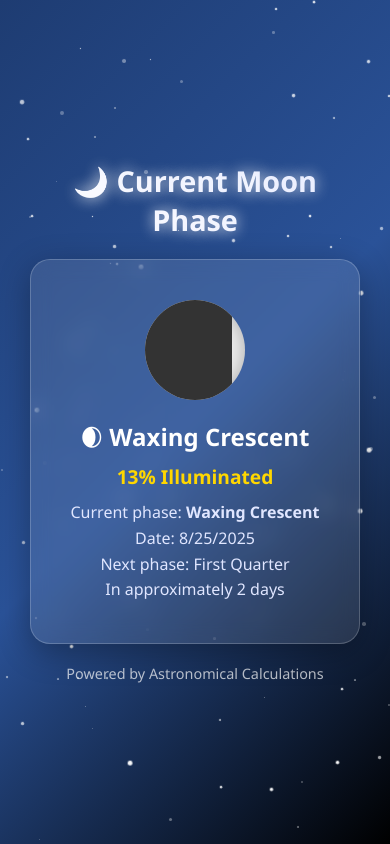
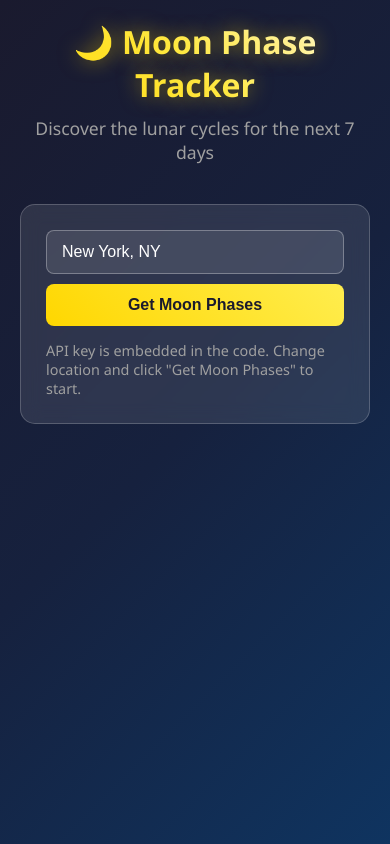
Before and after one commit to Sabari-Vijayan/moon-phase, a plain HTML site: page index.html in a window 390 px wide. Drawn offline with Linux system fonts and the light colour scheme.

Commit message:
Changes the whole architecture

```diff
--- a/index.html
+++ b/index.html
@@ -3,7 +3,7 @@
 <head>
     <meta charset="UTF-8">
     <meta name="viewport" content="width=device-width, initial-scale=1.0">
-    <title>🌙 Current Moon Phase</title>
+    <title>Moon Phase Tracker</title>
     <style>
         * {
             margin: 0;
@@ -13,338 +13,412 @@
 
         body {
             font-family: 'Segoe UI', Tahoma, Geneva, Verdana, sans-serif;
-            background: linear-gradient(135deg, #1e3c72 0%, #2a5298 50%, #000000 100%);
+            background: linear-gradient(135deg, #1a1a2e 0%, #16213e 50%, #0f3460 100%);
+            color: #f0f0f0;
             min-height: 100vh;
-            display: flex;
-            align-items: center;
-            justify-content: center;
-            color: white;
-            overflow-x: hidden;
+            padding: 20px;
         }
 
         .container {
-            text-align: center;
-            padding: 20px;
-            max-width: 500px;
-            width: 90%;
+            max-width: 1200px;
+            margin: 0 auto;
         }
 
-        .header {
-            font-size: 2.5rem;
-            margin-bottom: 30px;
-            text-shadow: 2px 2px 4px rgba(0, 0, 0, 0.5);
-            background: linear-gradient(45deg, #ffffff, #e0e6ff);
+        h1 {
+            text-align: center;
+            font-size: 3rem;
+            margin-bottom: 10px;
+            background: linear-gradient(45deg, #ffd700, #ffed4e, #fff);
             -webkit-background-clip: text;
             -webkit-text-fill-color: transparent;
             background-clip: text;
-            animation: glow 2s ease-in-out infinite alternate;
+            text-shadow: 0 0 20px rgba(255, 215, 0, 0.5);
         }
 
-        @keyframes glow {
-            from {
-                text-shadow: 0 0 10px rgba(255, 255, 255, 0.5);
-            }
-            to {
-                text-shadow: 0 0 20px rgba(255, 255, 255, 0.8), 0 0 30px rgba(255, 255, 255, 0.6);
-            }
+        .subtitle {
+            text-align: center;
+            color: #a0a0a0;
+            margin-bottom: 40px;
+            font-size: 1.1rem;
         }
 
-        .moon-card {
+        .api-setup {
             background: rgba(255, 255, 255, 0.1);
+            border-radius: 15px;
+            padding: 25px;
+            margin-bottom: 30px;
             backdrop-filter: blur(10px);
             border: 1px solid rgba(255, 255, 255, 0.2);
-            border-radius: 20px;
-            padding: 30px;
-            box-shadow: 0 8px 32px rgba(0, 0, 0, 0.3);
-            margin-bottom: 20px;
-            transition: transform 0.3s ease, box-shadow 0.3s ease;
         }
 
-        .moon-card:hover {
-            transform: translateY(-5px);
-            box-shadow: 0 12px 40px rgba(0, 0, 0, 0.4);
+        .api-input {
+            display: flex;
+            gap: 10px;
+            margin-bottom: 15px;
+            flex-wrap: wrap;
         }
 
-        .moon-display {
+        input {
+            flex: 1;
+            min-width: 200px;
+            padding: 12px 15px;
+            border: none;
+            border-radius: 8px;
+            background: rgba(255, 255, 255, 0.1);
+            color: white;
+            font-size: 16px;
+            border: 1px solid rgba(255, 255, 255, 0.3);
+        }
+
+        input::placeholder {
+            color: rgba(255, 255, 255, 0.6);
+        }
+
+        input:focus {
+            outline: none;
+            border-color: #ffd700;
+            box-shadow: 0 0 10px rgba(255, 215, 0, 0.3);
+        }
+
+        button {
+            padding: 12px 25px;
+            border: none;
+            border-radius: 8px;
+            background: linear-gradient(45deg, #ffd700, #ffed4e);
+            color: #1a1a2e;
+            font-weight: bold;
+            cursor: pointer;
+            transition: all 0.3s ease;
+            font-size: 16px;
+        }
+
+        button:hover {
+            transform: translateY(-2px);
+            box-shadow: 0 5px 15px rgba(255, 215, 0, 0.4);
+        }
+
+        button:disabled {
+            opacity: 0.6;
+            cursor: not-allowed;
+            transform: none;
+        }
+
+        .loading {
+            text-align: center;
+            padding: 40px;
+            font-size: 18px;
+            color: #ffd700;
+        }
+
+        .error {
+            background: rgba(255, 0, 0, 0.1);
+            border: 1px solid rgba(255, 0, 0, 0.3);
+            color: #ff6b6b;
+            padding: 15px;
+            border-radius: 8px;
             margin: 20px 0;
         }
 
-        .moon-phase-circle {
-            width: 150px;
-            height: 150px;
+        .moon-phases {
+            display: grid;
+            grid-template-columns: repeat(auto-fit, minmax(300px, 1fr));
+            gap: 20px;
+            margin-top: 30px;
+        }
+
+        .day-card {
+            background: rgba(255, 255, 255, 0.1);
+            border-radius: 15px;
+            padding: 25px;
+            text-align: center;
+            backdrop-filter: blur(10px);
+            border: 1px solid rgba(255, 255, 255, 0.2);
+            transition: all 0.3s ease;
+        }
+
+        .day-card:hover {
+            transform: translateY(-5px);
+            box-shadow: 0 10px 30px rgba(0, 0, 0, 0.3);
+            border-color: rgba(255, 215, 0, 0.5);
+        }
+
+        .day-card.current {
+            border: 2px solid #ffd700;
+            background: rgba(255, 215, 0, 0.1);
+        }
+
+        .date {
+            font-size: 1.1rem;
+            margin-bottom: 15px;
+            color: #ffd700;
+            font-weight: bold;
+        }
+
+        .moon-visual {
+            width: 120px;
+            height: 120px;
+            margin: 0 auto 20px;
+            position: relative;
             border-radius: 50%;
-            background: #f0f0f0;
-            margin: 20px auto;
-            position: relative;
-            box-shadow: inset 0 0 20px rgba(0, 0, 0, 0.3);
+            background: #2a2a2a;
+            box-shadow: inset 0 0 20px rgba(0, 0, 0, 0.5);
             overflow: hidden;
         }
 
-        .moon-phase-shadow {
+        .moon-illuminated {
+            position: absolute;
+            top: 0;
+            left: 0;
             width: 100%;
             height: 100%;
-            background: #333;
-            position: absolute;
-            top: 0;
+            background: linear-gradient(135deg, #f0f0f0, #d0d0d0);
+            border-radius: 50%;
             transition: all 0.5s ease;
         }
 
         .moon-info {
-            margin-top: 20px;
+            margin-top: 10px;
         }
 
-        .moon-name {
-            font-size: 1.5rem;
+        .phase-name {
+            font-size: 1.2rem;
             font-weight: bold;
             margin-bottom: 10px;
-            color: #ffffff;
+            color: #fff;
         }
 
-        .moon-details {
-            font-size: 1rem;
-            color: #e0e6ff;
-            line-height: 1.6;
+        .phase-details {
+            font-size: 0.9rem;
+            color: #a0a0a0;
+            line-height: 1.4;
         }
 
-        .illumination {
-            font-size: 1.2rem;
-            color: #ffd700;
-            font-weight: bold;
-            margin: 10px 0;
+        .sun-times {
+            display: flex;
+            justify-content: space-between;
+            margin-top: 15px;
+            padding-top: 15px;
+            border-top: 1px solid rgba(255, 255, 255, 0.2);
         }
 
-        .footer {
-            font-size: 0.9rem;
-            color: rgba(255, 255, 255, 0.7);
-            margin-top: 20px;
+        .sun-time {
+            text-align: center;
         }
 
-        .loading {
-            font-size: 1.2rem;
-            color: #e0e6ff;
-            animation: pulse 1.5s infinite;
+        .sun-time strong {
+            display: block;
+            color: #ffd700;
+            font-size: 0.9rem;
         }
 
-        @keyframes pulse {
-            0% { opacity: 0.5; }
-            50% { opacity: 1; }
-            100% { opacity: 0.5; }
-        }
-
-        /* Responsive Design */
         @media (max-width: 768px) {
-            .header {
+            h1 {
                 font-size: 2rem;
             }
 
-            .moon-card {
-                padding: 20px;
+            .api-input {
+                flex-direction: column;
             }
 
-            .moon-phase-circle {
-                width: 120px;
-                height: 120px;
+            .moon-phases {
+                grid-template-columns: 1fr;
             }
-
-            .container {
-                width: 95%;
-            }
-        }
-
-        @media (max-width: 480px) {
-            .header {
-                font-size: 1.8rem;
-                margin-bottom: 20px;
-            }
-
-            .moon-phase-circle {
-                width: 100px;
-                height: 100px;
-            }
-        }
-
-        /* Stars background animation */
-        .stars {
-            position: fixed;
-            top: 0;
-            left: 0;
-            width: 100%;
-            height: 100%;
-            pointer-events: none;
-            z-index: -1;
-        }
-
-        .star {
-            position: absolute;
-            background: white;
-            border-radius: 50%;
-            animation: twinkle 3s infinite;
-        }
-
-        @keyframes twinkle {
-            0%, 100% { opacity: 0.3; transform: scale(1); }
-            50% { opacity: 1; transform: scale(1.2); }
         }
     </style>
 </head>
 <body>
-    <div class="stars" id="stars"></div>
+    <div class="container">
+        <h1>🌙 Moon Phase Tracker</h1>
+        <p class="subtitle">Discover the lunar cycles for the next 7 days</p>
 
-    <div class="container">
-        <h1 class="header">🌙 Current Moon Phase</h1>
-
-        <div class="moon-card">
-            <div class="moon-display">
-                <div class="moon-phase-circle" id="moonCircle">
-                    <div class="moon-phase-shadow" id="moonShadow"></div>
-                </div>
-
-                <div class="moon-info">
-                    <div class="moon-name" id="moonName">Loading...</div>
-                    <div class="illumination" id="illumination">Calculating...</div>
-                    <div class="moon-details" id="moonDetails">
-                        <div class="loading">Fetching lunar data...</div>
-                    </div>
-                </div>
+        <div class="api-setup">
+            <div class="api-input">
+                <input type="text" id="location" placeholder="Enter location (e.g., New York, NY)" value="New York, NY" />
+                <button onclick="fetchMoonPhases()" id="fetchBtn">Get Moon Phases</button>
             </div>
+            <p style="font-size: 0.9rem; color: #a0a0a0; margin-top: 10px;">
+                API key is embedded in the code. Change location and click "Get Moon Phases" to start.
+            </p>
         </div>
 
-        <div class="footer">
-            Powered by Astronomical Calculations
+        <div id="loading" class="loading" style="display: none;">
+            🌙 Loading moon phase data...
         </div>
+
+        <div id="error" class="error" style="display: none;"></div>
+
+        <div id="moonPhases" class="moon-phases"></div>
     </div>
 
     <script>
-        // Create animated stars background
-        function createStars() {
-            const starsContainer = document.getElementById('stars');
-            const numberOfStars = 100;
+        function getMoonPhaseName(phase) {
+            if (phase === 0 || phase === 1) return "New Moon";
+            if (phase > 0 && phase < 0.25) return "Waxing Crescent";
+            if (phase === 0.25) return "First Quarter";
+            if (phase > 0.25 && phase < 0.5) return "Waxing Gibbous";
+            if (phase === 0.5) return "Full Moon";
+            if (phase > 0.5 && phase < 0.75) return "Waning Gibbous";
+            if (phase === 0.75) return "Last Quarter";
+            if (phase > 0.75 && phase < 1) return "Waning Crescent";
+            return "Unknown";
+        }
 
-            for (let i = 0; i < numberOfStars; i++) {
-                const star = document.createElement('div');
-                star.className = 'star';
-                star.style.left = Math.random() * 100 + '%';
-                star.style.top = Math.random() * 100 + '%';
-                star.style.width = Math.random() * 3 + 1 + 'px';
-                star.style.height = star.style.width;
-                star.style.animationDelay = Math.random() * 3 + 's';
-                starsContainer.appendChild(star);
+        function getMoonPhaseDescription(phase) {
+            if (phase === 0 || phase === 1) return "The moon is not visible from Earth";
+            if (phase > 0 && phase < 0.25) return "A thin crescent is visible";
+            if (phase === 0.25) return "Half of the moon is illuminated";
+            if (phase > 0.25 && phase < 0.5) return "More than half the moon is visible";
+            if (phase === 0.5) return "The moon is fully illuminated";
+            if (phase > 0.5 && phase < 0.75) return "The illuminated portion is decreasing";
+            if (phase === 0.75) return "Half of the moon is illuminated (waning)";
+            if (phase > 0.75 && phase < 1) return "A thin crescent is visible (waning)";
+            return "";
+        }
+
+        function createMoonVisual(phase) {
+            const illumination = phase * 100;
+            let clipPath;
+
+            if (phase === 0 || phase === 1) {
+                // New Moon - completely dark
+                clipPath = "circle(0%)";
+            } else if (phase < 0.5) {
+                // Waxing - illuminated from right
+                const percentage = phase * 200;
+                clipPath = `ellipse(${percentage}% 100% at ${100 - percentage}% 50%)`;
+            } else {
+                // Waning - illuminated from left
+                const percentage = (1 - phase) * 200;
+                clipPath = `ellipse(${percentage}% 100% at ${percentage}% 50%)`;
+            }
+
+            return clipPath;
+        }
+
+        function formatTime(timeString) {
+            const time = new Date(`2000-01-01T${timeString}`);
+            return time.toLocaleTimeString([], { hour: '2-digit', minute: '2-digit' });
+        }
+
+        function formatDate(dateString) {
+            const date = new Date(dateString);
+            const today = new Date();
+            const tomorrow = new Date(today);
+            tomorrow.setDate(tomorrow.getDate() + 1);
+
+            if (date.toDateString() === today.toDateString()) {
+                return "Today";
+            } else if (date.toDateString() === tomorrow.toDateString()) {
+                return "Tomorrow";
+            } else {
+                return date.toLocaleDateString([], {
+                    weekday: 'long',
+                    month: 'short',
+                    day: 'numeric'
+                });
             }
         }
 
-        // Moon phase calculation functions
-        function getMoonPhase(date = new Date()) {
-            // This is a simplified moon phase calculation
-            // For more accuracy, consider using a dedicated astronomy library
-            const year = date.getFullYear();
-            const month = date.getMonth() + 1;
-            const day = date.getDate();
+        // WARNING: This API key is visible to anyone who views the page source
+        const API_KEY = 'KVH3YCUEA3JV75L8GXNMSF2BX'; // Look I know this is not good but please let me pass this time, I currently dont have the time to fix this as I am having my exams this week!
 
-            // Calculate days since known new moon (Jan 6, 2000)
-            const knownNewMoon = new Date(2000, 0, 6);
-            const currentDate = new Date(year, month - 1, day);
-            const daysSinceNewMoon = (currentDate - knownNewMoon) / (1000 * 60 * 60 * 24);
+        async function fetchMoonPhases() {
+            const location = document.getElementById('location').value.trim();
 
-            // Moon cycle is approximately 29.53 days
-            const moonCycle = 29.53;
-            const phase = ((daysSinceNewMoon % moonCycle) / moonCycle) * 8;
+            if (!location) {
+                showError('Please enter a location.');
+                return;
+            }
 
-            return Math.round(phase) % 8;
+            const loadingEl = document.getElementById('loading');
+            const errorEl = document.getElementById('error');
+            const moonPhasesEl = document.getElementById('moonPhases');
+            const fetchBtn = document.getElementById('fetchBtn');
+
+            loadingEl.style.display = 'block';
+            errorEl.style.display = 'none';
+            moonPhasesEl.innerHTML = '';
+            fetchBtn.disabled = true;
+
+            try {
+                const url = `https://weather.visualcrossing.com/VisualCrossingWebServices/rest/services/timeline/${encodeURIComponent(location)}?unitGroup=us&key=${API_KEY}&include=days&elements=datetime,moonphase,sunrise,sunset,moonrise,moonset`;
+
+                const response = await fetch(url);
+
+                if (!response.ok) {
+                    throw new Error(`API Error: ${response.status} - ${response.statusText}`);
+                }
+
+                const data = await response.json();
+
+                if (!data.days || data.days.length === 0) {
+                    throw new Error('No data received from the API');
+                }
+
+                // Take only the first 8 days (today + next 7 days)
+                const daysToShow = data.days.slice(0, 8);
+                displayMoonPhases(daysToShow);
+
+            } catch (error) {
+                showError(`Error fetching data: ${error.message}`);
+            } finally {
+                loadingEl.style.display = 'none';
+                fetchBtn.disabled = false;
+            }
         }
 
-        function getMoonIllumination(date = new Date()) {
-            const year = date.getFullYear();
-            const month = date.getMonth() + 1;
-            const day = date.getDate();
+        function displayMoonPhases(days) {
+            const moonPhasesEl = document.getElementById('moonPhases');
+            moonPhasesEl.innerHTML = '';
 
-            const knownNewMoon = new Date(2000, 0, 6);
-            const currentDate = new Date(year, month - 1, day);
-            const daysSinceNewMoon = (currentDate - knownNewMoon) / (1000 * 60 * 60 * 24);
+            days.forEach((day, index) => {
+                const dayCard = document.createElement('div');
+                dayCard.className = `day-card ${index === 0 ? 'current' : ''}`;
 
-            const moonCycle = 29.53;
-            const phase = (daysSinceNewMoon % moonCycle) / moonCycle;
+                const moonPhase = parseFloat(day.moonphase);
+                const phaseName = getMoonPhaseName(moonPhase);
+                const phaseDescription = getMoonPhaseDescription(moonPhase);
+                const clipPath = createMoonVisual(moonPhase);
 
-            // Calculate illumination percentage
-            let illumination;
-            if (phase <= 0.5) {
-                illumination = phase * 2 * 100;
-            } else {
-                illumination = (1 - phase) * 2 * 100;
-            }
+                dayCard.innerHTML = `
+                    <div class="date">${formatDate(day.datetime)}</div>
+                    <div class="moon-visual">
+                        <div class="moon-illuminated" style="clip-path: ${clipPath};"></div>
+                    </div>
+                    <div class="moon-info">
+                        <div class="phase-name">${phaseName}</div>
+                        <div class="phase-details">
+                            Illumination: ${(moonPhase * 100).toFixed(1)}%<br>
+                            ${phaseDescription}
+                        </div>
+                        <div class="sun-times">
+                            <div class="sun-time">
+                                <strong>Sunrise</strong>
+                                ${day.sunrise ? formatTime(day.sunrise) : 'N/A'}
+                            </div>
+                            <div class="sun-time">
+                                <strong>Sunset</strong>
+                                ${day.sunset ? formatTime(day.sunset) : 'N/A'}
+                            </div>
+                        </div>
+                    </div>
+                `;
 
-            return Math.round(illumination);
+                moonPhasesEl.appendChild(dayCard);
+            });
         }
 
-        function getMoonPhaseName(phaseIndex) {
-            const phases = [
-                'New Moon',
-                'Waxing Crescent',
-                'First Quarter',
-                'Waxing Gibbous',
-                'Full Moon',
-                'Waning Gibbous',
-                'Last Quarter',
-                'Waning Crescent'
-            ];
-            return phases[phaseIndex];
+        function showError(message) {
+            const errorEl = document.getElementById('error');
+            errorEl.textContent = message;
+            errorEl.style.display = 'block';
         }
 
-        function getMoonPhaseEmoji(phaseIndex) {
-            const emojis = ['🌑', '🌒', '🌓', '🌔', '🌕', '🌖', '🌗', '🌘'];
-            return emojis[phaseIndex];
-        }
-
-        function updateMoonDisplay() {
-            const today = new Date();
-            const phaseIndex = getMoonPhase(today);
-            const illumination = getMoonIllumination(today);
-            const phaseName = getMoonPhaseName(phaseIndex);
-            const phaseEmoji = getMoonPhaseEmoji(phaseIndex);
-
-            // Update moon circle shadow based on phase
-            const moonShadow = document.getElementById('moonShadow');
-            const shadowPosition = (phaseIndex / 8) * 100;
-
-            if (phaseIndex === 0) {
-                // New Moon - completely dark
-                moonShadow.style.width = '100%';
-                moonShadow.style.left = '0%';
-            } else if (phaseIndex === 4) {
-                // Full Moon - no shadow
-                moonShadow.style.width = '0%';
-            } else if (phaseIndex < 4) {
-                // Waxing phases
-                moonShadow.style.width = (100 - illumination) + '%';
-                moonShadow.style.left = '0%';
-            } else {
-                // Waning phases
-                moonShadow.style.width = (100 - illumination) + '%';
-                moonShadow.style.left = illumination + '%';
+        // Allow Enter key to trigger fetch
+        document.addEventListener('keypress', function(event) {
+            if (event.key === 'Enter') {
+                fetchMoonPhases();
             }
-
-            // Update text content
-            document.getElementById('moonName').textContent = `${phaseEmoji} ${phaseName}`;
-            document.getElementById('illumination').textContent = `${illumination}% Illuminated`;
-
-            // Calculate next phase
-            const daysUntilNext = 29.53 / 8 - ((new Date() - new Date(2000, 0, 6)) / (1000 * 60 * 60 * 24)) % (29.53 / 8);
-            const nextPhase = getMoonPhaseName((phaseIndex + 1) % 8);
-
-            document.getElementById('moonDetails').innerHTML = `
-                <div>Current phase: <strong>${phaseName}</strong></div>
-                <div>Date: ${today.toLocaleDateString()}</div>
-                <div>Next phase: ${nextPhase}</div>
-                <div>In approximately ${Math.ceil(daysUntilNext)} days</div>
-            `;
-        }
-
-        // Initialize the page
-        document.addEventListener('DOMContentLoaded', function() {
-            createStars();
-            updateMoonDisplay();
-
-            // Update moon phase every hour
-            setInterval(updateMoonDisplay, 3600000);
         });
     </script>
 </body>
```
